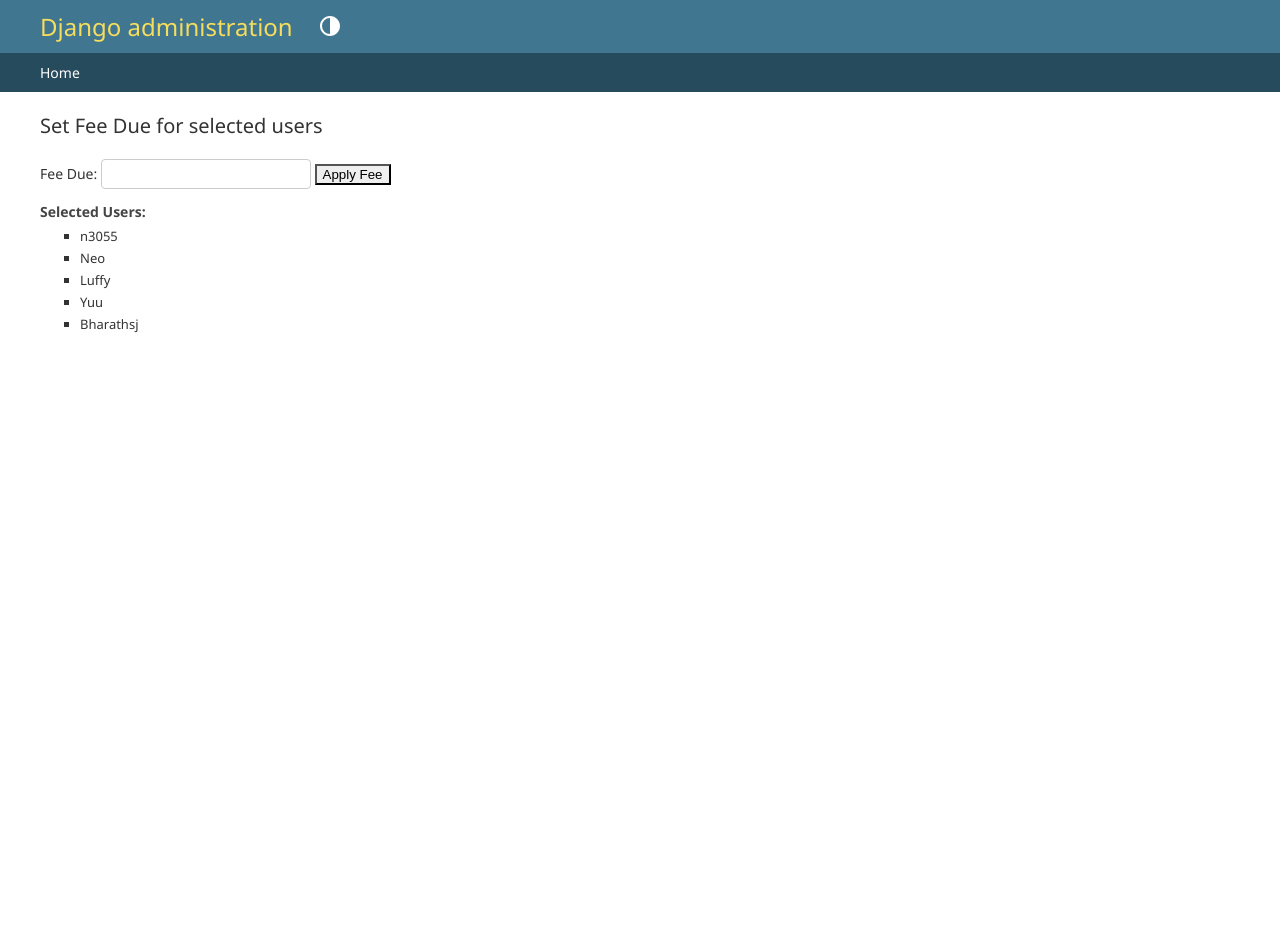
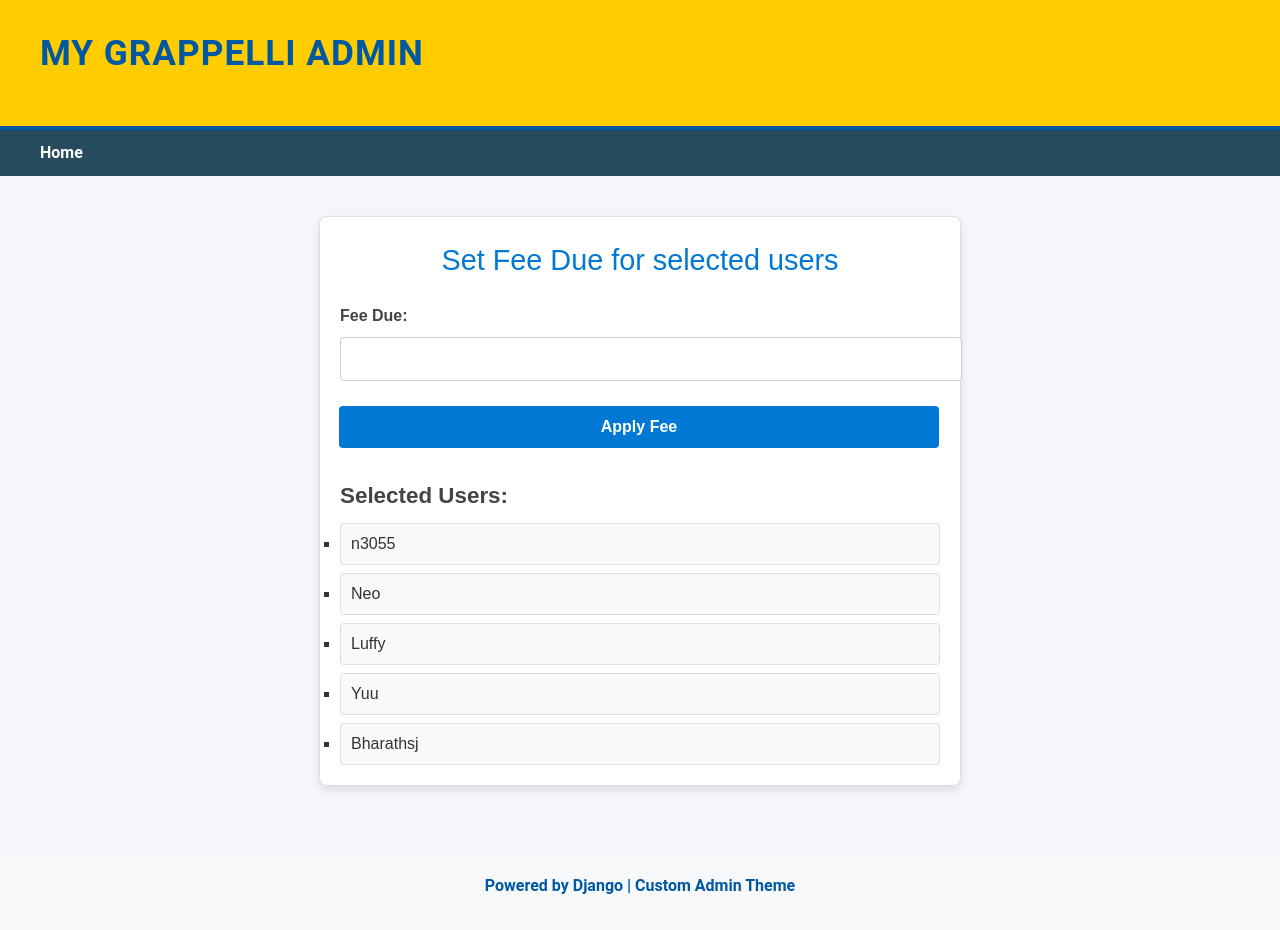
Before and after one commit to md-Yusha/School_Website, a Django app: template school_website/templates/admin/fee_due_form.html in a window 1280 px wide. Before the commit the page ends 333 px from the top, so only its background shows below. Run offline with Django 5.2, Linux system fonts and the light colour scheme; the template is opened without the code that fills it: values that come from a table or form of the project are taken from there, others are empty; data comes from the database, SQL or seed files in the repository; both versions use the stored data as it was after the commit.

Commit message:
custom_admin

```diff
--- a/school_website/school/admin.py
+++ b/school_website/school/admin.py
@@ -3,6 +3,10 @@ from django.shortcuts import render
 from .models import UserProfile, Transactions
 from django.contrib.admin import SimpleListFilter
 from django.contrib import messages
+
+admin.site.site_header = "School Admin"
+admin.site.site_title = "Admin Portal"
+admin.site.index_title = "Welcome to the School Admin"
 
 class AmountRangeFilter(SimpleListFilter):
     title = 'Amount Range'
--- a/school_website/school_website/settings.py
+++ b/school_website/school_website/settings.py
@@ -32,6 +32,7 @@
 # Application definition
 
 INSTALLED_APPS = [
+    'grappelli',
     'django.contrib.admin',
     'django.contrib.auth',
     'django.contrib.contenttypes',
--- a/school_website/school_website/urls.py
+++ b/school_website/school_website/urls.py
@@ -18,6 +18,7 @@ from django.contrib import admin
 from django.urls import path,include
 
 urlpatterns = [
+    path('grappelli/', include('grappelli.urls')),
     path('admin/', admin.site.urls),
     path('', include('school.urls')),
     path('fee/', include('fee_manager.urls'))
--- /dev/null
+++ b/school_website/templates/admin/base_site.html
@@ -0,0 +1,148 @@
+{% extends "admin/base_site.html" %}
+
+{% block title %}My Grappelli Admin{% endblock %}
+
+{% block extrahead %}
+{{ block.super }}
+<style>
+  /* Custom Grappelli Theme: Yellow and Blue */
+
+  /* Body and Background */
+  body {
+    font-family: "Roboto", sans-serif;
+    background-color: #f4f6f9; /* Softer light background */
+    color: #333; /* Default text color */
+    font-size: 16px; /* Larger base font size */
+    line-height: 1.6; /* Improved readability */
+  }
+
+  /* Header and Branding */
+  #header {
+    background-color: #ffcc00; /* IKEA Yellow */
+    border-bottom: 4px solid #0058a3; /* IKEA Blue */
+  }
+
+  #branding h1 {
+    color: #0058a3;
+    font-size: 2.2rem; /* Bigger font size */
+    font-weight: bold;
+    padding: 15px 0;
+    text-transform: uppercase; /* All caps for emphasis */
+    letter-spacing: 1px; /* Better spacing for text */
+  }
+
+  /* Sidebar Navigation */
+  #nav-sidebar {
+    background-color: #0058a3;
+    color: #fff;
+  }
+
+  #nav-sidebar ul li a {
+    color: #fff;
+    font-size: 1.2rem; /* Larger font size */
+    font-weight: bold;
+  }
+
+  #nav-sidebar ul li a:hover,
+  #nav-sidebar ul li a:focus {
+    background-color: #ffcc00;
+    color: #0058a3;
+    text-decoration: underline; /* Highlight hover state */
+  }
+
+  /* Buttons */
+  button,
+  input[type="submit"] {
+    background-color: #0058a3;
+    color: #fff;
+    border: none;
+    padding: 12px 20px; /* Bigger button */
+    border-radius: 6px; /* Rounded corners */
+    cursor: pointer;
+    font-size: 1.1rem;
+    font-weight: bold;
+    transition: background-color 0.3s ease, transform 0.2s ease;
+  }
+
+  button:hover,
+  input[type="submit"]:hover {
+    background-color: #ffcc00;
+    color: #0058a3;
+    transform: scale(1.05); /* Slight zoom on hover */
+  }
+
+  /* Table Headers */
+  table th {
+    background-color: #ffcc00;
+    color: #0058a3;
+    font-size: 1.2rem; /* Larger table header font size */
+    text-align: center;
+    padding: 10px 15px;
+  }
+
+  table td {
+    font-size: 1.1rem; /* Slightly bigger text for table data */
+    padding: 10px;
+  }
+
+  /* Links */
+  a {
+    color: #0058a3;
+    text-decoration: none;
+    font-weight: bold;
+  }
+
+  a:hover,
+  a:focus {
+    color: #ffcc00;
+    text-decoration: underline;
+  }
+
+  /* Footer */
+  #footer-custom {
+    background-color: #f7f8fa;
+    padding: 20px 0; /* More padding for a clean look */
+    font-size: 1rem; /* Bigger footer font size */
+  }
+
+  #footer-custom p {
+    color: #0058a3;
+    text-align: center;
+    font-weight: bold;
+  }
+
+  /* Forms */
+  form input,
+  form select {
+    border: 2px solid #0058a3;
+    padding: 10px;
+    border-radius: 6px;
+    font-size: 1rem; /* Larger form input text */
+  }
+
+  form input:focus,
+  form select:focus {
+    outline: none;
+    border-color: #ffcc00;
+    box-shadow: 0 0 10px #ffcc00;
+  }
+</style>
+{% endblock %}
+
+{% block branding %}
+<div id="branding">
+  <h1 style="color: #0058a3; font-family: 'Roboto', sans-serif;">My Grappelli Admin</h1>
+</div>
+{% endblock %}
+
+{% block nav-global %}
+<div id="nav-global">
+  {{ block.super }}
+</div>
+{% endblock %}
+
+{% block footer %}
+<div id="footer-custom">
+  <p>Powered by Django | Custom Admin Theme</p>
+</div>
+{% endblock %}
--- a/school_website/templates/admin/fee_due_form.html
+++ b/school_website/templates/admin/fee_due_form.html
@@ -1,20 +1,103 @@
 {% extends "admin/base_site.html" %}
 
 {% block content %}
+<style>
+  .fee-container {
+    max-width: 600px;
+    margin: 20px auto;
+    padding: 20px;
+    background: #ffffff;
+    border: 1px solid #ddd;
+    border-radius: 8px;
+    box-shadow: 0 4px 8px rgba(0, 0, 0, 0.1);
+    font-family: Arial, sans-serif;
+  }
+
+  .fee-container h1 {
+    font-size: 1.8rem;
+    color: #0078d4;
+    text-align: center;
+    margin-bottom: 20px;
+  }
+
+  .fee-form {
+    margin-bottom: 20px;
+  }
+
+  .fee-form label {
+    display: block;
+    font-weight: bold;
+    margin-bottom: 8px;
+    color: #444;
+  }
+
+  .fee-form input[type="number"] {
+    width: 100%;
+    padding: 10px;
+    border: 1px solid #ccc;
+    border-radius: 4px;
+    margin-bottom: 15px;
+    font-size: 1rem;
+  }
+
+  .fee-form button {
+    width: 100%;
+    background-color: #0078d4;
+    color: #ffffff;
+    border: none;
+    border-radius: 4px;
+    cursor: pointer;
+    font-size: 1rem;
+    transition: background-color 0.3s ease;
+    margin: 10px -1px;
+  }
+
+  .fee-form button:hover {
+    background-color: #0056a3;
+  }
+
+  .fee-container h3 {
+    font-size: 1.4rem;
+    color: #444;
+    margin-bottom: 10px;
+  }
+
+  .user-list {
+    list-style: none;
+    padding: 0;
+    margin: 0;
+  }
+
+  .user-list li {
+    padding: 10px;
+    background: #f9f9f9;
+    border: 1px solid #ddd;
+    border-radius: 4px;
+    margin-bottom: 8px;
+    font-size: 1rem;
+    color: #333;
+  }
+
+  .user-list li:last-child {
+    margin-bottom: 0;
+  }
+</style>
+  <div class="fee-container">
   <h1>Set Fee Due for selected users</h1>
 
-  <form>
+  <form class="fee-form">
     <label for="fee">Fee Due:</label>
     <input type="number" name="fee" id="fee" required>
     <button type="button" name="apply" onclick="updateFee()">Apply Fee</button>
   </form>
 
   <h3>Selected Users:</h3>
-  <ul>
+  <ul class="user-list">
     {% for user in users %}
       <li>{{ user }}</li>
     {% endfor %}
   </ul>
+</div>
   <script>
     const queryset = [];
     {% for user in users %}
```
Also changed, not shown: school_website/db.sqlite3.
